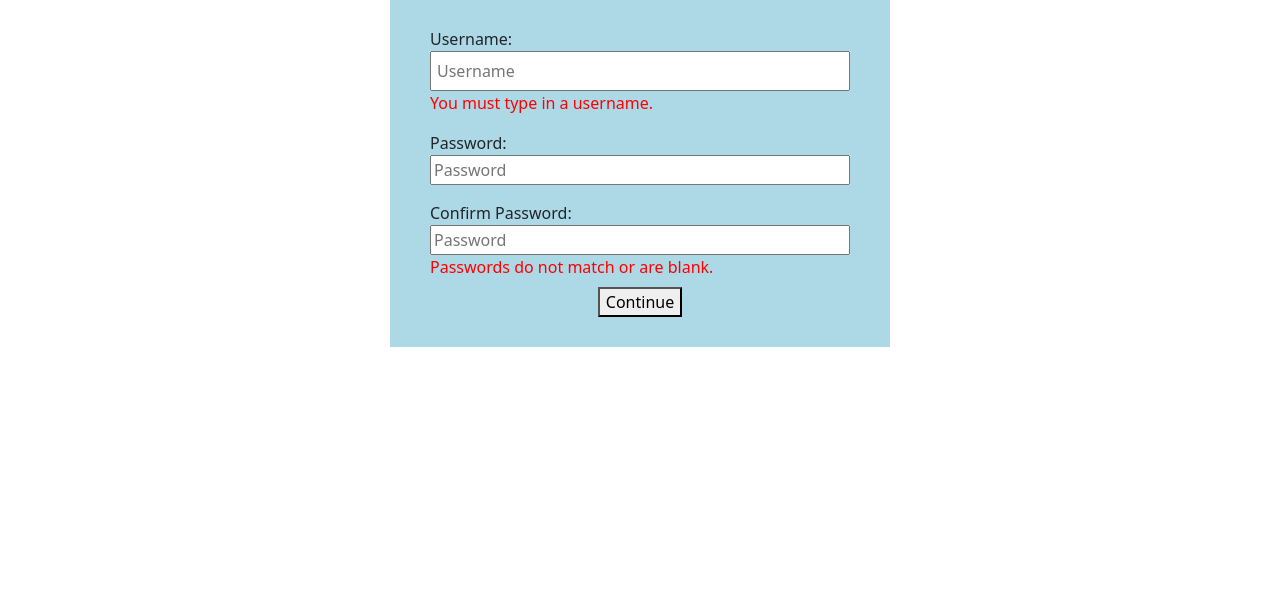
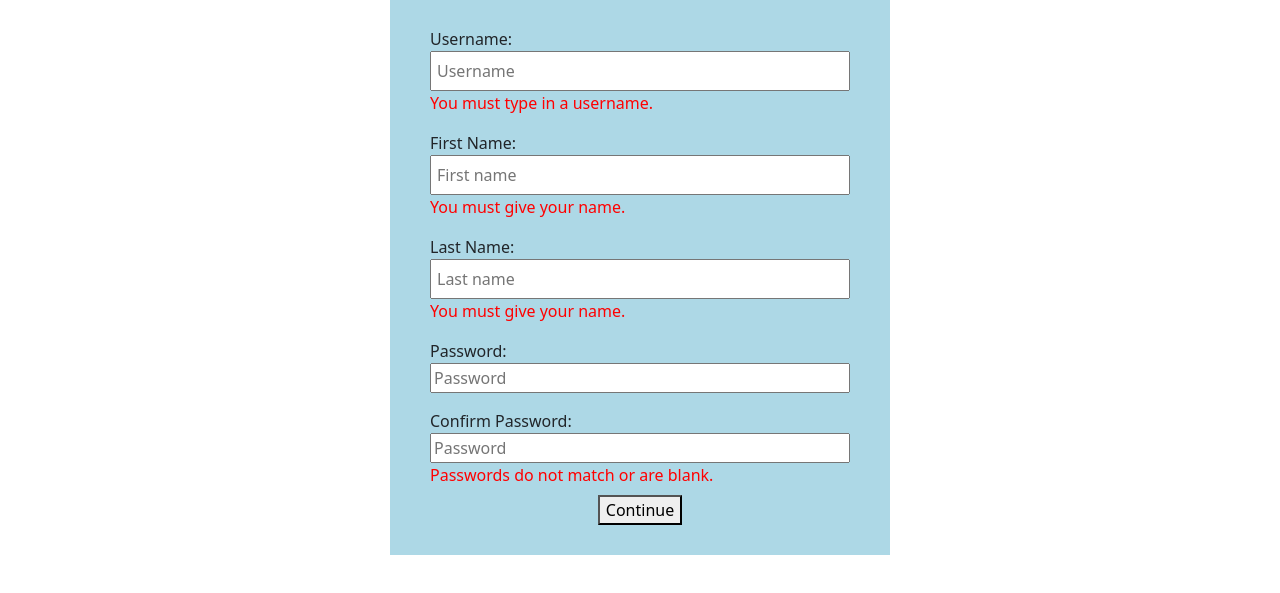
Before and after one commit to Dragontalker/mysql-socketio-chat-room, a website: page public/signup.html in a window 1280 px wide. Both pictures are taken after a click on the button "Continue". Shown: the part 235-828 px from the top of the page. Before the commit the page ends 800 px from the top, so only its background shows below. Drawn offline with nearby package versions, Linux system fonts and the light colour scheme.

Commit message:
added first and last name input on signup.html

```diff
--- a/public/assets/JavaScript/signup.js
+++ b/public/assets/JavaScript/signup.js
@@ -1,4 +1,6 @@
 const el_username = document.querySelector('#username');
+const el_firstname = document.querySelector('#firstname');
+const el_lastname = document.querySelector('#lastname');
 const el_password = document.querySelector('#password');
 const el_password2 = document.querySelector('#passwordConfirm');
 let el_avatar;
@@ -7,6 +9,8 @@ const el_second = document.querySelector('#second');
 const el_error1 = document.querySelector('#error1');
 const el_error2 = document.querySelector('#error2');
 const el_error3 = document.querySelector('#error3');
+const el_error4 = document.querySelector('#error4');
+const el_error5 = document.querySelector('#error5');
 const el_noerror1 = document.querySelector('#noerror1');
 
 function fetchJSON( url, method='get', data={} ){
@@ -21,6 +25,7 @@ function fetchJSON( url, method='get', data={} ){
     return fetch( url, postUser ).then( res=>res.json() )
 }
 
+// onblur function on username input box...
 async function checkUsername(){
     if (el_username.value === ''){
         el_error2.classList.remove('d-none');
@@ -42,14 +47,23 @@ async function checkUsername(){
     }
 }
 
+//When user clicks "continue" button...
 async function checkUser(event){
     event.preventDefault();
     el_error2.classList.add('d-none');
     el_error3.classList.add('d-none');
+    el_error4.classList.add('d-none');
+    el_error5.classList.add('d-none');
 
     if (el_username.value === ''){
         el_error2.classList.remove('d-none');
         el_noerror1.classList.add('d-none');
+    }
+    if (el_firstname.value === ''){
+        el_error4.classList.remove('d-none');
+    }
+    if (el_lastname.value === ''){
+        el_error5.classList.remove('d-none');
     }
     if (el_password.value !== el_password2.value){
         el_error3.classList.remove('d-none');
@@ -57,7 +71,7 @@ async function checkUser(event){
     if (el_password.value === ''){
         el_error3.classList.remove('d-none');
     }
-    if (!(el_error1.classList.contains('d-none')) || !(el_error2.classList.contains('d-none')) || !(el_error3.classList.contains('d-none'))){
+    if ( !(el_error1.classList.contains('d-none')) || !(el_error2.classList.contains('d-none')) || !(el_error3.classList.contains('d-none')) || !(el_error4.classList.contains('d-none')) || !(el_error5.classList.contains('d-none')) ){
         return;
     }
     el_second.classList.remove('d-none');
--- a/public/signup.html
+++ b/public/signup.html
@@ -38,6 +38,16 @@
           <input id="username" type="text" onblur="checkUsername()" placeholder="Username"><span id="error1" class="d-none">Username already taken!</span><span id="error2" class="d-none">You must type in a username.</span><span id="noerror1" class="d-none">The username is available.</span>
         </div>
         <div class="form-group mt-3">
+          <label for="username">First Name:</label>
+          <br>
+          <input id="firstname" type="text" placeholder="First name"><span id="error4" class="d-none">You must give your name.</span>
+        </div>
+        <div class="form-group mt-3">
+          <label for="username">Last Name:</label>
+          <br>
+          <input id="lastname" type="text" placeholder="Last name"><span id="error5" class="d-none">You must give your name.</span>
+        </div>
+        <div class="form-group mt-3">
           <label for="password">Password:</label>
           <br>
           <input class="pw" id="password" type="password" placeholder="Password">
--- a/routes/apiRoute.js
+++ b/routes/apiRoute.js
@@ -34,6 +34,7 @@ function routes(app, onlineUsers) {
     app.post('/api/register', async (req, res) => {
         console.log(`POST REQUEST: trying to add new user ${req.body.username}, pass: ${req.body.password}, avatar: ${req.body.avatar}`);
         // ORM command to search for user
+        // const result = await db.query( `INSERT INTO `, [])
         if (/* user exists */ false) {
             res.send({ message: 'Registration failed' });
         } else {
```
